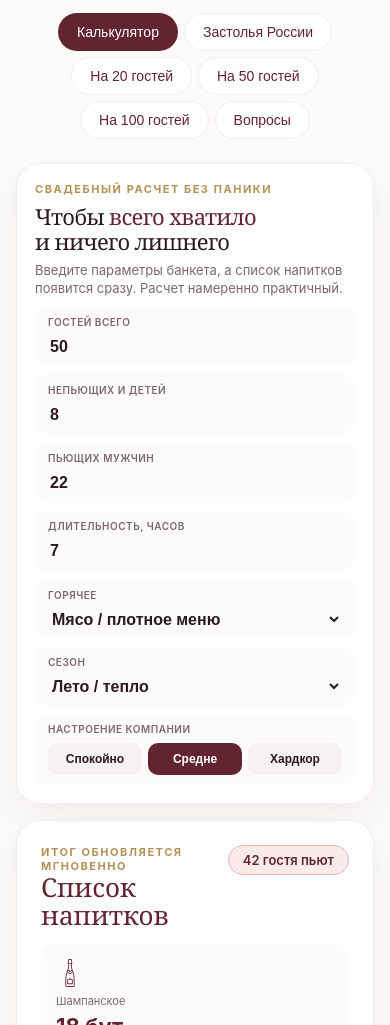
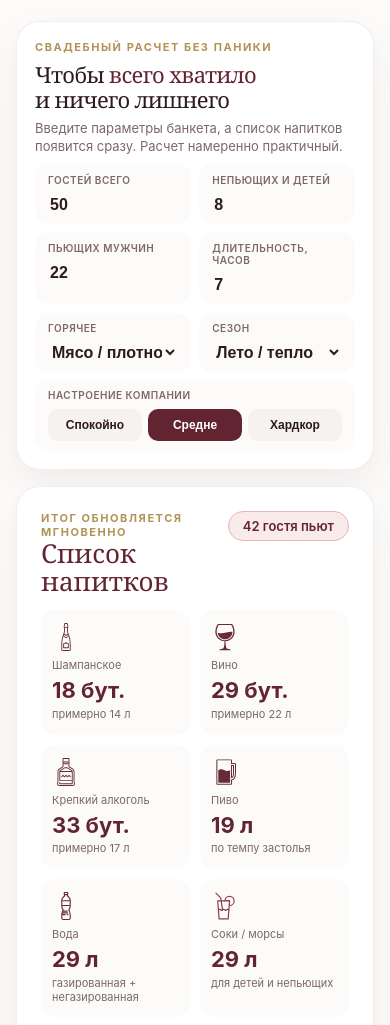
Before and after one commit to kostik2002-2/alkoschet, a plain HTML site: page index.html in a window 390 px wide. Shown: the part 75-1100 px from the top of the page. Drawn offline with Linux system fonts and the light colour scheme.

Commit message:
Mobile layout improvements

```diff
--- a/style.css
+++ b/style.css
@@ -553,7 +553,15 @@ body.article-open .app { height: 100dvh; min-height: 100dvh; }
 }
 
 @media(max-width: 600px) {
-  .results { grid-template-columns: 1fr; }
+  .nav { display: none; }
+  .top { gap: 0; }
+
+  .form { grid-template-columns: repeat(2, minmax(0, 1fr)); }
+  .field.wide { grid-column: span 2; }
+
+  .results { grid-template-columns: repeat(2, minmax(0, 1fr)); }
+  .item { padding: 12px 10px; min-height: 112px; }
+
   .illustrations { grid-template-columns: 1fr; }
   .summary { grid-template-columns: 1fr; }
   .copy { width: 100%; text-align: center; }
```
